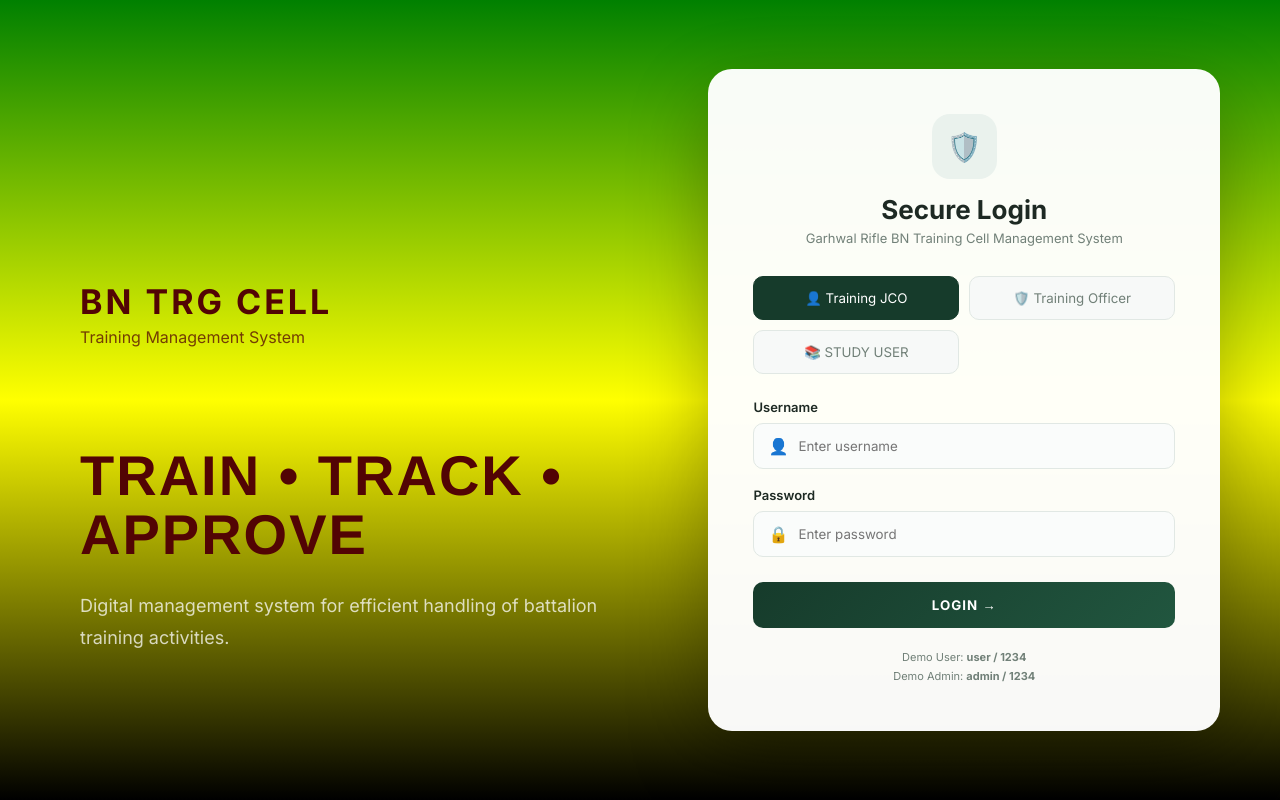
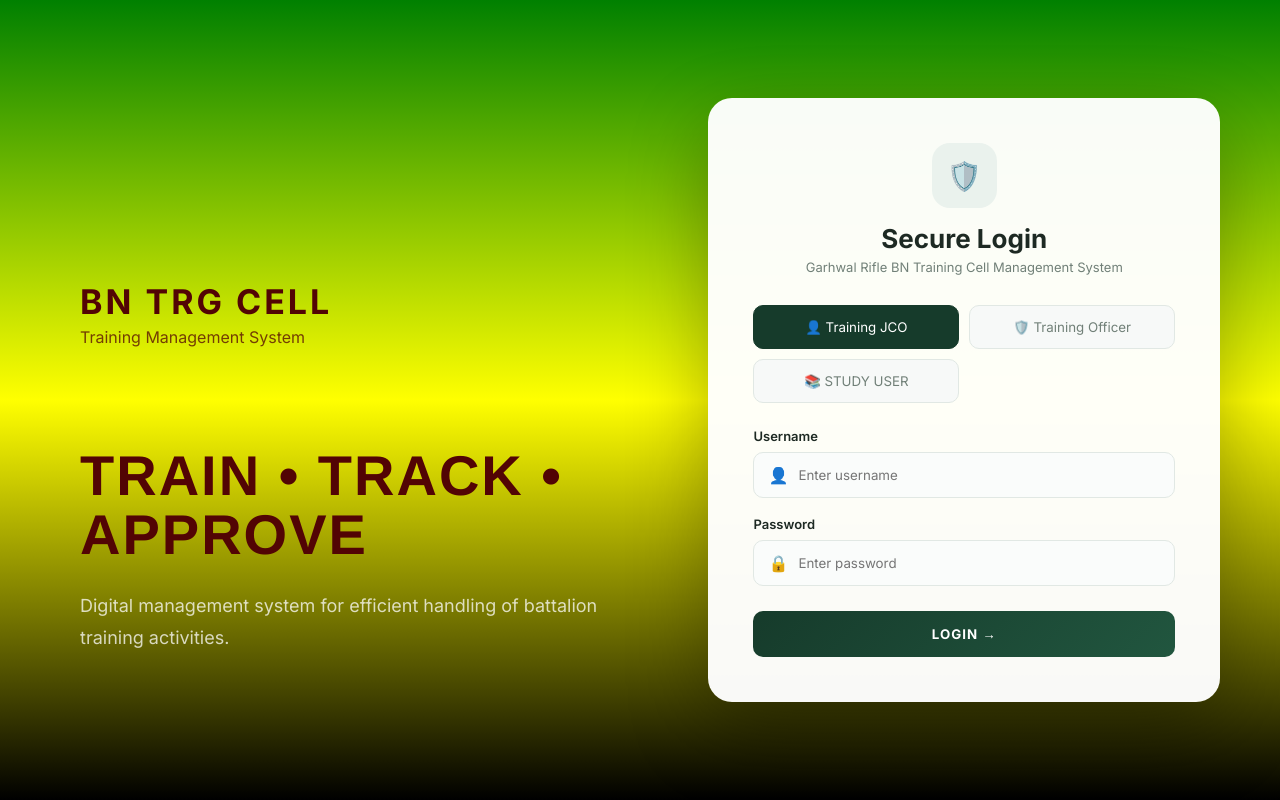
Before and after one commit to aman4321-bit/BN_TRG_STUDY, a plain HTML site: page index.html in a window 1280 px wide. Drawn offline with Linux system fonts and the light colour scheme.

Commit message:
Update index.html

```diff
--- a/index.html
+++ b/index.html
@@ -80,10 +80,7 @@
 
         </form>
 
-        <p class="demo-text">
-            Demo User: <b>user / 1234</b><br>
-            Demo Admin: <b>admin / 1234</b>
-        </p>
+
 
     </div>
 
```
